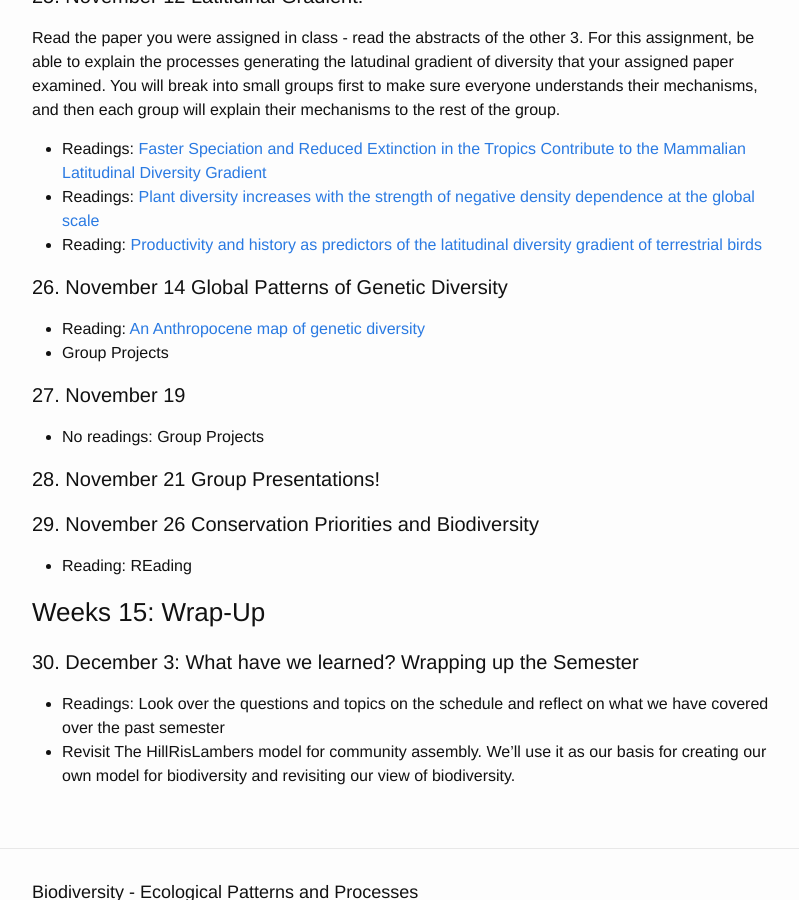
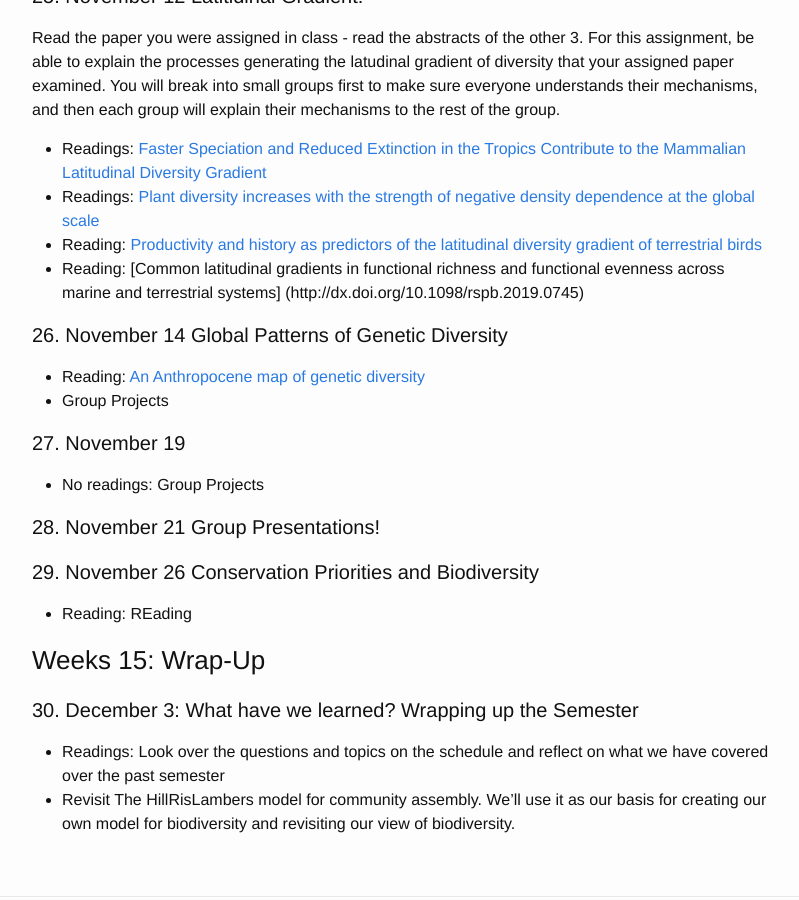
Before and after one commit to skmorgane/biodiversity-course, a Jekyll site: the page built from schedule.md, in a window 1280 px wide and 900 px high, scrolled down 4502 px. Shown: the whole window, without its empty margins (238-1037 px from the left). Built offline with Jekyll 4.4.1, drawn with Linux system fonts in a browser that asks for light colours.

Commit message:
Adds functional packing paper to latitudes topics

```diff
--- a/schedule.md
+++ b/schedule.md
@@ -146,6 +146,9 @@ Read the paper you were assigned in class - read the abstracts of the other 3. F
 * Readings: [Faster Speciation and Reduced Extinction in the Tropics Contribute to the Mammalian Latitudinal Diversity Gradient](https://doi.org/10.1371/journal.pbio.1001775)
 * Readings: [Plant diversity increases with the strength of negative density dependence at the global scale](https://doi.org/10.1126/science.aam5678)
 * Reading: [Productivity and history as predictors of the latitudinal diversity gradient of terrestrial birds](https://doi.org/10.1890/0012-9658(2003)084[1608:PAHAPO]2.0.CO;2)
+* Reading: [Common latitudinal gradients in functional richness and functional evenness across marine and terrestrial systems]
+(http://dx.doi.org/10.1098/rspb.2019.0745)
+
 
 #### 26. November 14 Global Patterns of Genetic Diversity
 * Reading: [An Anthropocene map of genetic diversity](https://doi.org/10.1126/science.aaf4381)
```
